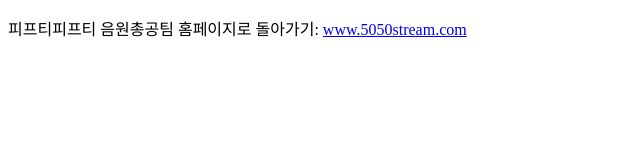
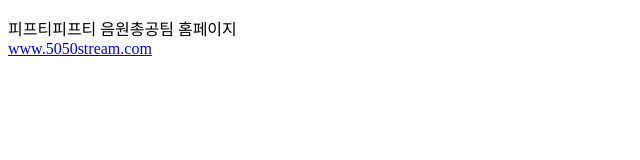
Before and after one commit to tweny20/support.5050stream.com, a plain HTML site: page index.html in a window 1280 px wide. Shown: the whole page, without its empty margins (0-640 px from the left). Drawn offline with Linux system fonts and the light colour scheme.

Commit message:
Update index.html

```diff
--- a/index.html
+++ b/index.html
@@ -2,7 +2,7 @@
 <html>
   <head><meta charset="UTF-8"><title>Support</title></head>
   <body>
-  <p>피프티피프티 음원총공팀 홈페이지로 돌아가기:
+  <p>피프티피프티 음원총공팀 홈페이지<br>
     <a href="https://www.5050stream.com" target="_blank">www.5050stream.com</a>
   </p>
   </body>
```
